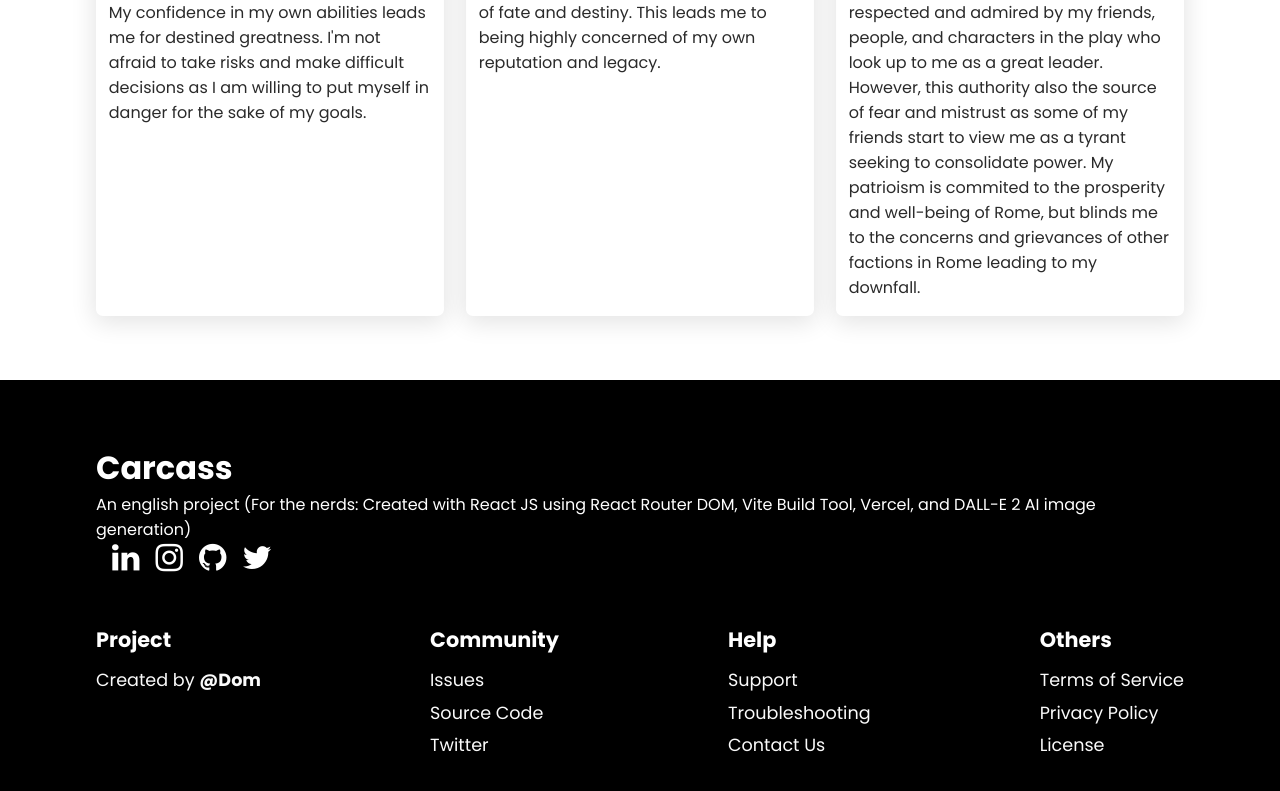
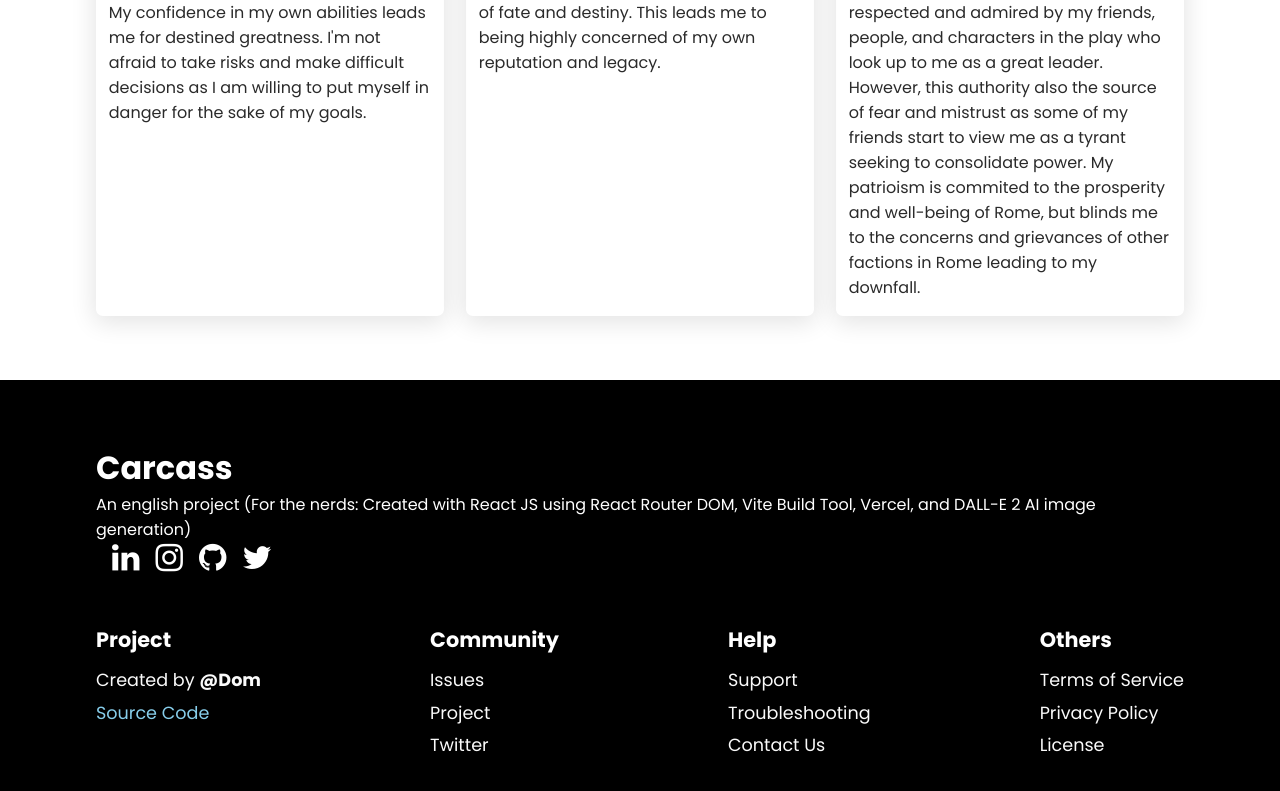
Before and after one commit to DudeUnoob/Carcass, a React (Vite) app: page / in a window 1280 px wide. Shown: the part 2483-3274 px from the top of the page. Built offline with nearby package versions, Linux system fonts and the light colour scheme.

Commit message:
quality of life improvements

```diff
--- a/src/components/Footer.jsx
+++ b/src/components/Footer.jsx
@@ -33,6 +33,7 @@ const Footer = () => {
             <a href="">License</a>
             <a href="">All Versions</a> */}
             <a>Created by <a href="https://github.com/dudeunoob" target="_blank"><b>@Dom</b></a></a>
+            <a href="https://github.com/DudeUnoob/Carcass" target="_blank" style={{color:"skyblue"}}>Source Code</a>
           </div>
           <div>
             <h4>Community</h4>
@@ -41,7 +42,7 @@ const Footer = () => {
               <i className="fa fa-github" style={{fontSize:"36px"}}></i>
               </a> */}
             <a href="">Issues</a>
-            <a href="https://github.com/DudeUnoob/Carcass" target="_blank">Source Code</a>
+            <a href="">Project</a>
             <a href="">Twitter</a>
           </div>
           <div>
```
Also changed, not shown: 1 other file (tests, documents, lock files or other folders).
